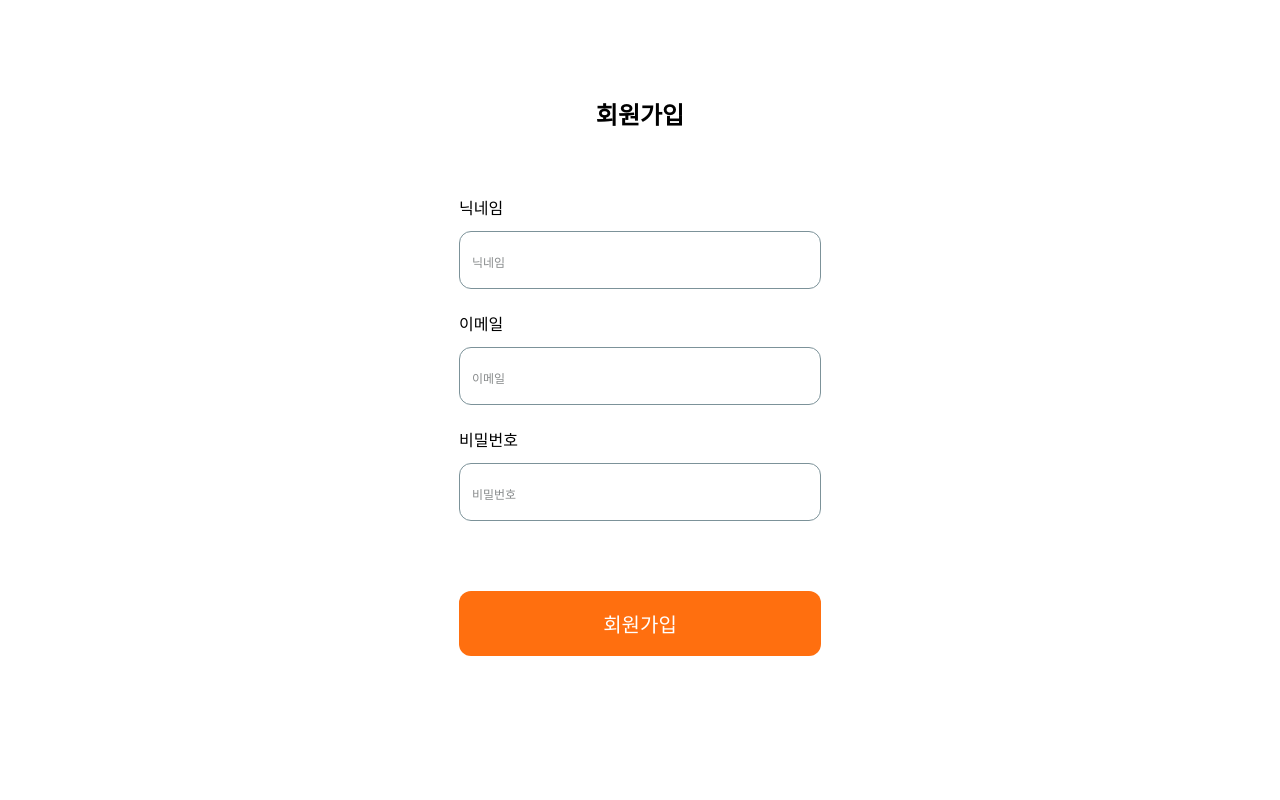
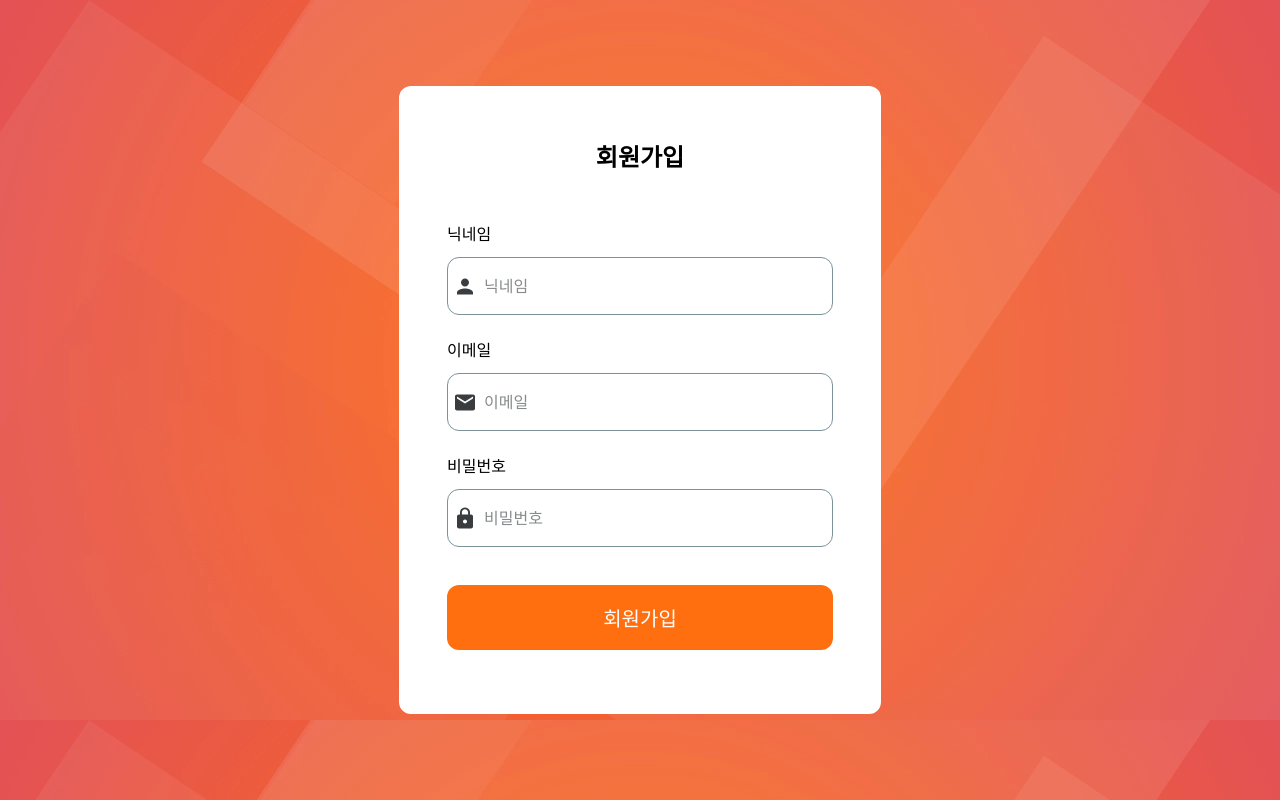
Before and after one commit to elice-team10/Frontend, a React (Vite) app: page /register in a window 1280 px wide. Built offline with nearby package versions, Linux system fonts and the light colour scheme.

Commit message:
DESIGN: 로그인, 회원가입, 비밀번호 변경, 비밀번호 찾기 페이지 UI 디자인 변경

```diff
--- a/package.json
+++ b/package.json
@@ -14,7 +14,8 @@
   "dependencies": {
     "@emotion/react": "^11.11.1",
     "@emotion/styled": "^11.11.0",
-    "@mui/material": "^5.14.17",
+    "@mui/icons-material": "^5.14.18",
+    "@mui/material": "^5.14.18",
     "@mui/styled-engine-sc": "^6.0.0-alpha.5",
     "@mui/x-data-grid": "^6.18.1",
     "@reduxjs/toolkit": "^1.9.7",
--- a/src/components/Auth/AuthFormButton.jsx
+++ b/src/components/Auth/AuthFormButton.jsx
@@ -4,7 +4,7 @@ import theme from '../../config/theme';
 
 const Button = styled.button`
   padding: 1.8rem 3.2rem;
-  margin: ${(props) => (props.type === 'cancel' ? '0' : '4.8rem 0 0.8rem')};
+  margin: ${(props) => (props.type === 'cancel' ? '0' : '1.6rem 0')};
   border: ${(props) =>
     props.type === 'cancel' ? `1px solid ${theme.colors.border}` : 'none'};
   border-radius: 12px;
--- a/src/components/Auth/AuthFormInput.jsx
+++ b/src/components/Auth/AuthFormInput.jsx
@@ -1,16 +1,59 @@
 import React from 'react';
 import styled from 'styled-components';
+import PersonIcon from '@mui/icons-material/Person';
+import EmailIcon from '@mui/icons-material/Email';
+import LockIcon from '@mui/icons-material/Lock';
 import theme from '../../config/theme';
+
+const InputContainer = styled.div`
+  position: relative;
+  transition: all 0.3s ease;
+
+  &:focus-within svg {
+    color: ${theme.colors.primary};
+  }
+`;
+
+const MyUserIcon = styled(PersonIcon)`
+  padding: 0 4px;
+  position: absolute;
+  top: 40%;
+  left: 2px;
+  transform: translateY(-40%);
+  font-size: 2.4rem !important;
+  color: ${theme.colors.text};
+`;
+
+const MyEmailIcon = styled(EmailIcon)`
+  padding: 0 4px;
+  position: absolute;
+  top: 40%;
+  left: 2px;
+  transform: translateY(-40%);
+  font-size: 2.4rem !important;
+  color: ${theme.colors.text};
+`;
+
+const MyPasswordIcon = styled(LockIcon)`
+  padding: 0 4px;
+  position: absolute;
+  top: 40%;
+  left: 2px;
+  transform: translateY(-40%);
+  font-size: 2.4rem !important;
+  color: ${theme.colors.text};
+`;
 
 const Input = styled.input`
   width: 32rem;
   height: 3.2rem;
-  padding: 1.2rem 2.8rem 1.2rem 1.2rem;
+  padding: 1.2rem 2.8rem 1.2rem 3.6rem;
   margin-bottom: 10px;
   border: 1px solid ${theme.colors.border};
   border-radius: 12px;
   font-size: ${theme.fontSizes.large};
   color: ${theme.colors.text};
+  transition: border-color 0.3s ease;
 
   &:focus {
     border-color: ${theme.colors.primary};
@@ -18,7 +61,7 @@ const Input = styled.input`
   }
 
   &::placeholder {
-    font-size: ${theme.fontSizes.small};
+    font-size: ${theme.fontSizes.medium};
     color: ${theme.colors.textLightgray};
   }
 `;
@@ -31,6 +74,13 @@ export default function AuthFormInput({
   onInputChange,
 }) {
   return (
+    <InputContainer>
+      {id === 'nickname' && <MyUserIcon />}
+      {id === 'email' && <MyEmailIcon />}
+      {(id === 'password' ||
+        id === 'current_password' ||
+        id === 'new_password' ||
+        id === 'confirm_new_password') && <MyPasswordIcon />}
       <Input
         type={type}
         id={id}
@@ -39,5 +89,6 @@ export default function AuthFormInput({
         value={value}
         onChange={(e) => onInputChange(id, e.target.value)}
       />
+    </InputContainer>
   );
 }
--- a/src/pages/ChangePassword.jsx
+++ b/src/pages/ChangePassword.jsx
@@ -5,18 +5,22 @@ import theme from '../config/theme';
 import AuthFormInput from '../components/Auth/AuthFormInput';
 import AuthFormButton from '../components/Auth/AuthFormButton';
 import { PWD_REGEX } from '../config/regex';
+import background from '../assets/background.webp';
 
 const ChangePasswordContainer = styled.section`
   display: flex;
   align-items: center;
   justify-content: center;
-  gap: 12rem;
   height: 100vh;
+  background: url(${background});
 `;
 
 const ChangePasswordFormContainer = styled.div`
   display: flex;
   flex-direction: column;
+  padding: 3.2rem 4.8rem 4.8rem 4.8rem;
+  border-radius: 12px;
+  background-color: #fff;
 `;
 
 const ChangePasswordForm = styled.form`
@@ -27,8 +31,7 @@ const ChangePasswordForm = styled.form`
 
 const HeaderTitle = styled.h1`
   align-self: center;
-  margin-top: -4rem;
-  margin-bottom: 6.4rem;
+  margin-bottom: 4.8rem;
   font-size: ${theme.fontSizes.subtitle};
 `;
 
--- a/src/pages/ForgotPassword.jsx
+++ b/src/pages/ForgotPassword.jsx
@@ -4,18 +4,22 @@ import theme from '../config/theme';
 import AuthFormInput from '../components/Auth/AuthFormInput';
 import AuthFormButton from '../components/Auth/AuthFormButton';
 import { EMAIL_REGEX } from '../config/regex';
+import background from '../assets/background.webp';
 
 const ForgotPasswordContainer = styled.section`
   display: flex;
   align-items: center;
   justify-content: center;
-  gap: 12rem;
   height: 100vh;
+  background: url(${background});
 `;
 
 const ForgotPasswordFormContainer = styled.div`
   display: flex;
   flex-direction: column;
+  padding: 3.2rem 4.8rem 4.8rem 4.8rem;
+  border-radius: 12px;
+  background-color: #fff;
 `;
 
 const ForgotPasswordForm = styled.form`
@@ -26,8 +30,7 @@ const ForgotPasswordForm = styled.form`
 
 const HeaderTitle = styled.h1`
   align-self: center;
-  margin-top: -12rem;
-  margin-bottom: 9.6rem;
+  margin-bottom: 4.8rem;
   font-size: ${theme.fontSizes.subtitle};
 `;
 
--- a/src/pages/Login.jsx
+++ b/src/pages/Login.jsx
@@ -5,18 +5,22 @@ import theme from '../config/theme';
 import AuthFormInput from '../components/Auth/AuthFormInput';
 import AuthFormButton from '../components/Auth/AuthFormButton';
 import { EMAIL_REGEX, PWD_REGEX } from '../config/regex';
+import background from '../assets/background.webp';
 
 const LoginContainer = styled.section`
   display: flex;
   align-items: center;
   justify-content: center;
-  gap: 12rem;
   height: 100vh;
+  background: url(${background});
 `;
 
 const LoginFormContainer = styled.div`
   display: flex;
   flex-direction: column;
+  padding: 3.2rem 4.8rem 4.8rem 4.8rem;
+  border-radius: 12px;
+  background-color: #fff;
 `;
 
 const LoginForm = styled.form`
@@ -27,8 +31,7 @@ const LoginForm = styled.form`
 
 const HeaderTitle = styled.h1`
   align-self: center;
-  margin-top: -4rem;
-  margin-bottom: 6.4rem;
+  margin-bottom: 4.8rem;
   font-size: ${theme.fontSizes.subtitle};
 `;
 
@@ -40,12 +43,6 @@ const ErrorMessage = styled.span`
   padding-left: 0.8rem;
   font-size: ${theme.fontSizes.medium};
   color: ${theme.colors.error};
-`;
-
-const Image = styled.img`
-  width: 48rem;
-  height: 64rem;
-  border-radius: 32px;
 `;
 
 const AuthLinksContainer = styled.div`
@@ -149,10 +146,6 @@ const Login = () => {
           </AuthLinksContainer>
         </LoginForm>
       </LoginFormContainer>
-      <Image
-        src="https://images.unsplash.com/photo-1606841837239-c5a1a4a07af7?q=80&w=1074&auto=format&fit=crop&ixlib=rb-4.0.3&ixid=M3wxMjA3fDB8MHxwaG90by1wYWdlfHx8fGVufDB8fHx8fA%3D%3D"
-        alt="분실물"
-      />
     </LoginContainer>
   );
 };
--- a/src/pages/Register.jsx
+++ b/src/pages/Register.jsx
@@ -5,6 +5,7 @@ import theme from '../config/theme';
 import AuthFormInput from '../components/Auth/AuthFormInput';
 import AuthFormButton from '../components/Auth/AuthFormButton';
 import { NICKNAME_REGEX, EMAIL_REGEX, PWD_REGEX } from '../config/regex';
+import background from '../assets/background.webp';
 
 const REGISTER_URL = '/register';
 
@@ -12,13 +13,16 @@ const RegisterContainer = styled.section`
   display: flex;
   align-items: center;
   justify-content: center;
-  gap: 12rem;
   height: 100vh;
+  background: url(${background});
 `;
 
 const RegisterFormContainer = styled.div`
   display: flex;
   flex-direction: column;
+  padding: 3.2rem 4.8rem 4.8rem 4.8rem;
+  border-radius: 12px;
+  background-color: #fff;
 `;
 
 const RegisterForm = styled.form`
@@ -29,8 +33,7 @@ const RegisterForm = styled.form`
 
 const HeaderTitle = styled.h1`
   align-self: center;
-  margin-top: -4rem;
-  margin-bottom: 6.4rem;
+  margin-bottom: 4.8rem;
   font-size: ${theme.fontSizes.subtitle};
 `;
 
```
Also changed, not shown: src/assets/background.webp (added), 1 other file (tests, documents, lock files or other folders). Lines whose indentation alone changed are shown as unchanged.
